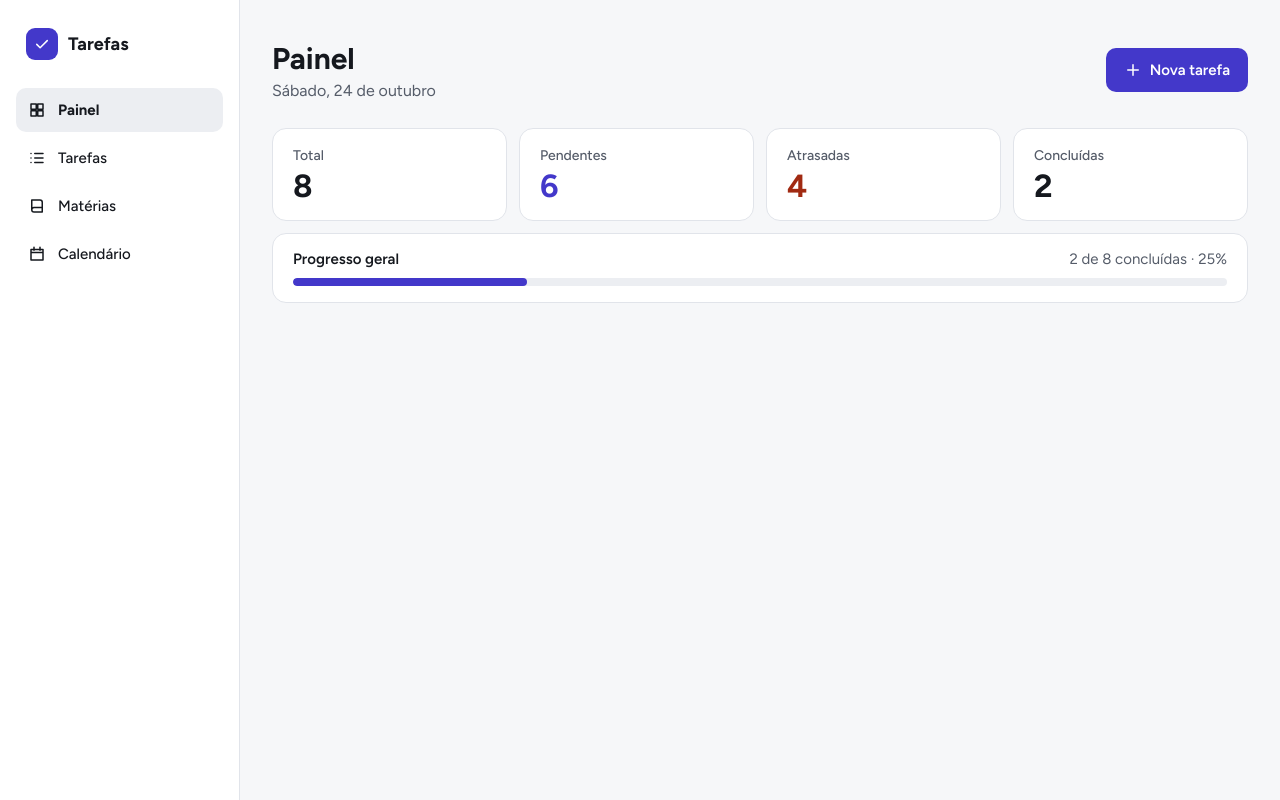
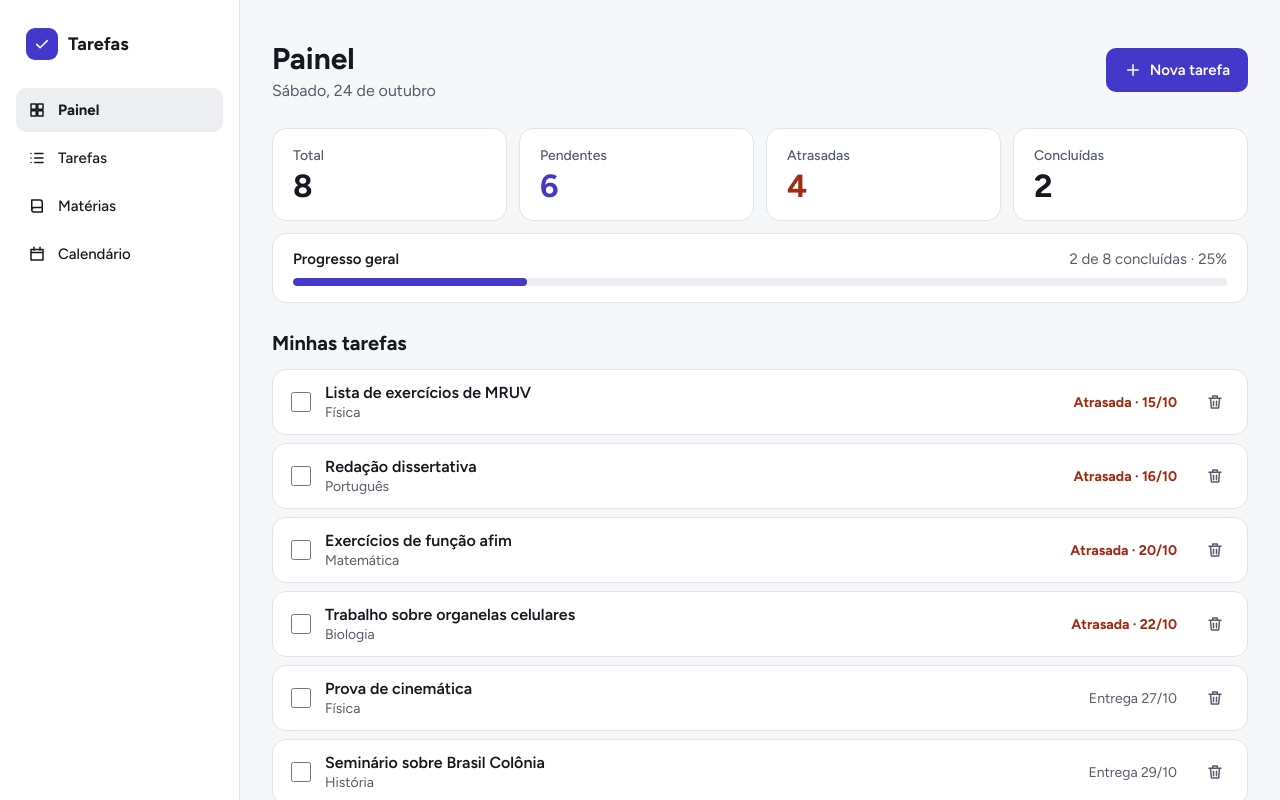
Before and after one commit to AlefPereiraSilva/school-task-manager-front, a React (Vite) app: page / in a window 1280 px wide. Shown: the top 800 px of the page. Built offline with nearby package versions, Linux system fonts and the light colour scheme.

Commit message:
feat: adiciona lista de tarefas

```diff
--- a/src/componentes/Icones/Icones.jsx
+++ b/src/componentes/Icones/Icones.jsx
@@ -59,3 +59,11 @@ export function IconeConcluido() {
     </svg>
   )
 }
+
+export function IconeLixeira() {
+  return (
+    <svg {...padrao}>
+      <path d="M4 7h16M10 11v6M14 11v6M6 7l1 12a1 1 0 0 0 1 1h8a1 1 0 0 0 1-1l1-12M9 7V4h6v3" />
+    </svg>
+  )
+}
--- /dev/null
+++ b/src/componentes/ItemTarefa/ItemTarefa.css
@@ -0,0 +1,84 @@
+/* Estilos da tarefa */
+
+.item-tarefa {
+  display: flex;
+  flex-wrap: wrap;
+  align-items: center;
+  gap: 8px 16px;
+  padding: 10px 10px 10px 18px;
+  background: var(--cor-cartao);
+  border: 1px solid var(--cor-borda);
+  border-radius: 14px;
+}
+
+/* marca a tarefa. */
+.item-tarefa-marcar {
+  display: flex;
+  align-items: center;
+  gap: 14px;
+  flex: 1 1 260px;
+  min-width: 0;
+  min-height: 44px;
+  cursor: pointer;
+}
+
+.item-tarefa-marcar input {
+  width: 20px;
+  height: 20px;
+  margin: 0;
+  flex-shrink: 0;
+  accent-color: var(--cor-destaque);
+  cursor: pointer;
+}
+
+.item-tarefa-textos {
+  display: flex;
+  flex-direction: column;
+  gap: 2px;
+}
+
+.item-tarefa-titulo {
+  font-size: 16px;
+  font-weight: 600;
+}
+
+/* Tarefa concluída fica riscada */
+.item-tarefa-feita {
+  font-weight: 500;
+  color: var(--cor-texto-fraco);
+  text-decoration: line-through;
+}
+
+.item-tarefa-materia {
+  font-size: 14px;
+  color: var(--cor-texto-fraco);
+}
+
+.item-tarefa-data {
+  font-size: 14px;
+  color: var(--cor-texto-fraco);
+}
+
+.item-tarefa-atrasada {
+  font-weight: 700;
+  color: var(--cor-atrasada);
+}
+
+.item-tarefa-excluir {
+  margin-left: auto;
+  width: 44px;
+  height: 44px;
+  display: flex;
+  align-items: center;
+  justify-content: center;
+  border: none;
+  border-radius: 10px;
+  background: transparent;
+  color: var(--cor-texto-fraco);
+  cursor: pointer;
+}
+
+.item-tarefa-excluir:hover {
+  background: var(--cor-item-ativo);
+  color: var(--cor-atrasada);
+}
--- /dev/null
+++ b/src/componentes/ItemTarefa/ItemTarefa.jsx
@@ -0,0 +1,53 @@
+// ItemTarefa.jsx: uma linha da lista com uma tarefa.
+
+import { IconeLixeira } from '../Icones/Icones.jsx'
+import './ItemTarefa.css'
+
+// Transforma a data
+function formatarData(data) {
+  const partes = data.split('-')
+  return partes[2] + '/' + partes[1]
+}
+
+function ItemTarefa({ tarefa, hoje, aoMarcar, aoExcluir }) {
+  const estaAtrasada = !tarefa.concluida && tarefa.dataEntrega < hoje // quando atrasar
+
+  return (
+    <li className="item-tarefa">
+      <label className="item-tarefa-marcar">
+        <input
+          type="checkbox"
+          checked={tarefa.concluida}
+          onChange={() => aoMarcar(tarefa.id)}
+        />
+        <span className="item-tarefa-textos">
+          <span className={tarefa.concluida ? 'item-tarefa-titulo item-tarefa-feita' : 'item-tarefa-titulo'}>
+            {tarefa.titulo}
+          </span>
+          <span className="item-tarefa-materia">{tarefa.materia}</span>
+        </span>
+      </label>
+
+      {estaAtrasada ? (
+        <span className="item-tarefa-data item-tarefa-atrasada">
+          Atrasada · {formatarData(tarefa.dataEntrega)}
+        </span>
+      ) : (
+        <span className="item-tarefa-data">
+          Entrega {formatarData(tarefa.dataEntrega)}
+        </span>
+      )}
+
+      <button
+        type="button"
+        className="item-tarefa-excluir"
+        aria-label="Excluir tarefa"
+        onClick={() => aoExcluir(tarefa.id)}
+      >
+        <IconeLixeira />
+      </button>
+    </li>
+  )
+}
+
+export default ItemTarefa
--- /dev/null
+++ b/src/componentes/ListaTarefas/ListaTarefas.css
@@ -0,0 +1,32 @@
+/* Estilos da lista de tarefas */
+
+.lista-tarefas {
+  display: flex;
+  flex-direction: column;
+  gap: 14px;
+}
+
+.lista-tarefas-titulo {
+  margin: 0;
+  font-size: 20px;
+  font-weight: 700;
+}
+
+.lista-tarefas-itens {
+  margin: 0;
+  padding: 0;
+  list-style: none;
+  display: flex;
+  flex-direction: column;
+  gap: 8px;
+}
+
+.lista-tarefas-vazia {
+  margin: 0;
+  padding: 32px 16px;
+  text-align: center;
+  color: var(--cor-texto-fraco);
+  background: var(--cor-cartao);
+  border: 1px dashed var(--cor-borda);
+  border-radius: 14px;
+}
--- /dev/null
+++ b/src/componentes/ListaTarefas/ListaTarefas.jsx
@@ -0,0 +1,31 @@
+// todas as tarefas.
+
+import ItemTarefa from '../ItemTarefa/ItemTarefa.jsx'
+import './ListaTarefas.css'
+
+function ListaTarefas({ tarefas, hoje, aoMarcar, aoExcluir }) {
+  return (
+    <section className="lista-tarefas" aria-label="Lista de tarefas">
+      <h2 className="lista-tarefas-titulo">Minhas tarefas</h2>
+
+      {/* Se não tiver nenhuma tarefa mostra um aviso */}
+      {tarefas.length === 0 ? (
+        <p className="lista-tarefas-vazia">Nenhuma tarefa por aqui.</p>
+      ) : (
+        <ul className="lista-tarefas-itens">
+          {tarefas.map((tarefa) => (
+            <ItemTarefa
+              key={tarefa.id}
+              tarefa={tarefa}
+              hoje={hoje}
+              aoMarcar={aoMarcar}
+              aoExcluir={aoExcluir}
+            />
+          ))}
+        </ul>
+      )}
+    </section>
+  )
+}
+
+export default ListaTarefas
--- a/src/paginas/Painel/Painel.jsx
+++ b/src/paginas/Painel/Painel.jsx
@@ -1,6 +1,8 @@
+import { useState } from 'react'
 import BarraProgresso from '../../componentes/BarraProgresso/BarraProgresso.jsx' // página inicial do site.
 import Cabecalho from '../../componentes/Cabecalho/Cabecalho.jsx'
 import CartaoResumo from '../../componentes/CartaoResumo/CartaoResumo.jsx'
+import ListaTarefas from '../../componentes/ListaTarefas/ListaTarefas.jsx'
 import tarefasDeExemplo from '../../dados/tarefasDeExemplo.js'
 import './Painel.css'
 
@@ -13,11 +15,29 @@ function pegarHoje() {
 }
 
 function Painel() {
-  const tarefas = tarefasDeExemplo
+  // Quando as tarefas mudam a tela atualiza sozinha.
+  const [tarefas, setTarefas] = useState(tarefasDeExemplo)
   const hoje = pegarHoje()
   const pendentes = tarefas.filter((tarefa) => !tarefa.concluida)
   const concluidas = tarefas.filter((tarefa) => tarefa.concluida)
   const atrasadas = pendentes.filter((tarefa) => tarefa.dataEntrega < hoje)
+
+  // Marca ou desmarca uma tarefa como concluída
+  function marcarTarefa(id) {
+    const novasTarefas = tarefas.map((tarefa) => {
+      if (tarefa.id === id) {
+        return { ...tarefa, concluida: !tarefa.concluida }
+      }
+      return tarefa
+    })
+    setTarefas(novasTarefas)
+  }
+
+  // Tira a tarefa da lista
+  function excluirTarefa(id) {
+    const novasTarefas = tarefas.filter((tarefa) => tarefa.id !== id)
+    setTarefas(novasTarefas)
+  }
 
   return (
     <main className="painel">
@@ -34,6 +54,13 @@ function Painel() {
 
           <BarraProgresso concluidas={concluidas.length} total={tarefas.length} />
         </section>
+
+        <ListaTarefas
+          tarefas={tarefas}
+          hoje={hoje}
+          aoMarcar={marcarTarefa}
+          aoExcluir={excluirTarefa}
+        />
       </div>
     </main>
   )
```
